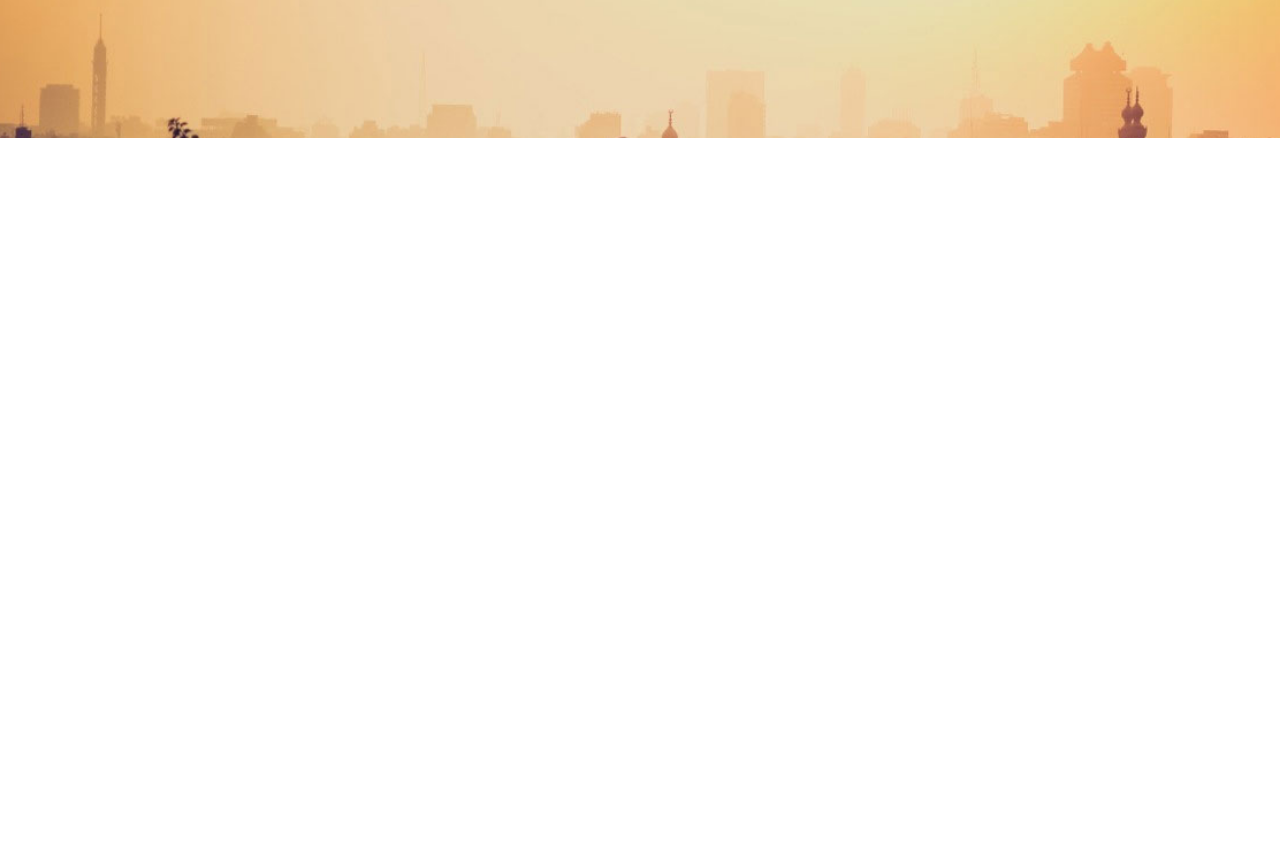
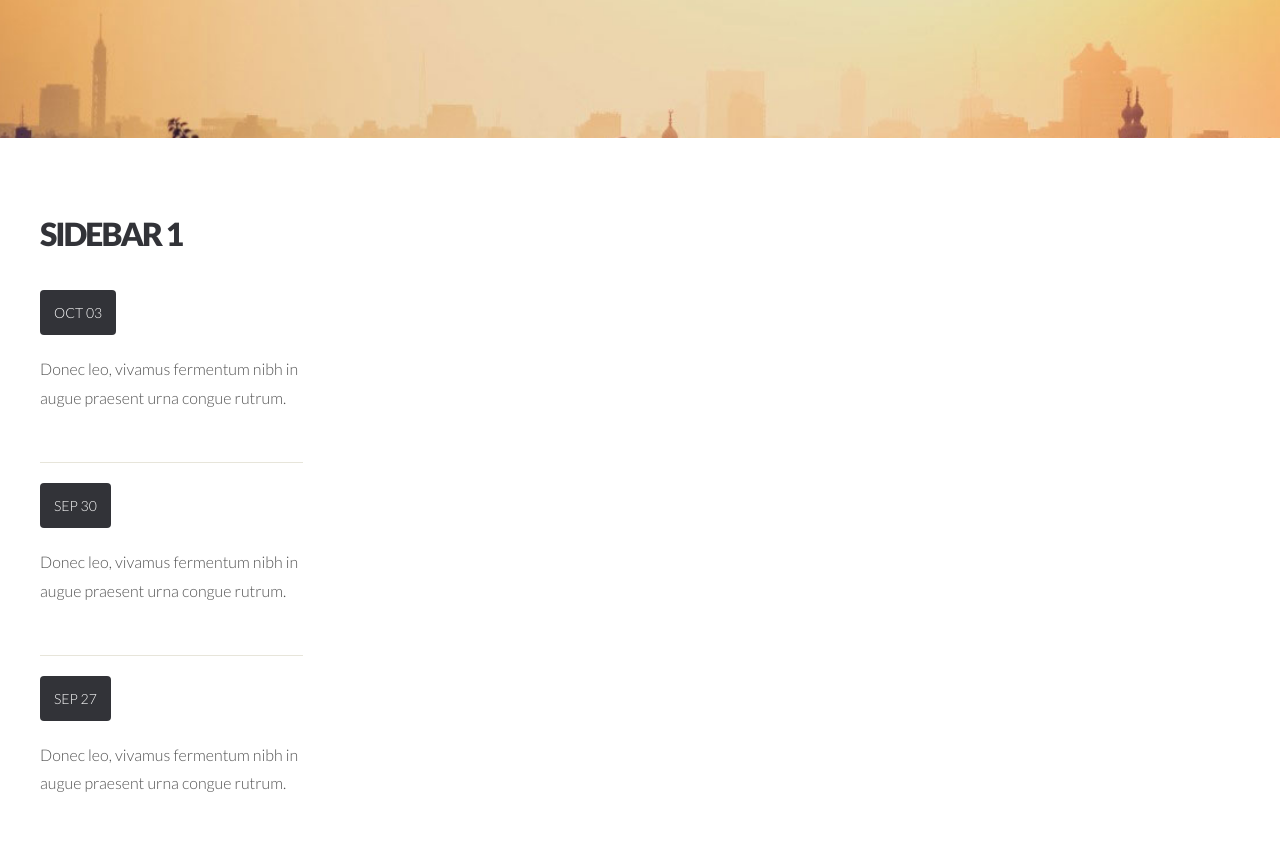
Before and after one commit to foriv909/sample, a plain HTML site: page demo5/index.html in a window 1280 px wide. Shown: the part 380-1230 px from the top of the page. Before the commit the page ends 800 px from the top, so only its background shows below. Drawn offline with Linux system fonts and the light colour scheme; a web font is replaced by a local one.

Commit message:
main-left sidebar carry out

```diff
--- a/demo5/index.html
+++ b/demo5/index.html
@@ -30,6 +30,53 @@
                     </div>
                 </div>
             </div>
+            <div class="wrapper-main">
+                <div class="main-container">
+                    <div class="row">
+                        <div class="main-left">
+                            <div class="main-left-sidebar">
+                                <div class="main-left-header">
+                                    <div class="left-header-logo">Sidebar 1</div>
+                                </div>
+                                <ul class="left-style">
+                                    <li class="left-style-first">
+                                        <div class="left-date">
+                                            <a href="#" class="left-date-a">Oct
+                                                <b>03</b>
+                                            </a>
+                                        </div>
+                                        <div class="left-date-des">
+                                            <a href="#" class="left-date-des-a">Donec leo, vivamus fermentum nibh in augue praesent urna congue rutrum.</a>
+                                        </div>
+                                    </li>
+                                    <li class="left-style-other">
+                                        <div class="left-date">
+                                            <a href="#" class="left-date-a">SEP
+                                                <b>30</b>
+                                            </a>
+                                        </div>
+                                        <div class="left-date-des">
+                                            <a href="#" class="left-date-des-a">Donec leo, vivamus fermentum nibh in augue praesent urna congue rutrum.</a>
+                                        </div>
+                                    </li>
+                                    <li class="left-style-other">
+                                        <div class="left-date">
+                                            <a href="#" class="left-date-a">SEP
+                                                <b>27</b>
+                                            </a>
+                                        </div>
+                                        <div class="left-date-des">
+                                            <a href="#" class="left-date-des-a">Donec leo, vivamus fermentum nibh in augue praesent urna congue rutrum.</a>
+                                        </div>
+                                    </li>
+                                </ul>
+                            </div>
+                        </div>
+                        <div class="main-center"></div>
+                        <div class="main-right"></div>
+                    </div>
+                </div>
+            </div>
         </div>
     </body>
 </html>
--- a/demo5/style.css
+++ b/demo5/style.css
@@ -88,3 +88,90 @@ html, body, div, span, applet, object, iframe, h1, h2, h3, h4, h5, h6, p, blockq
 .nav-item:hover{
     color: #fff;
 }
+
+.wrapper-main{
+    overflow:hidden;
+    padding: 80px 0;
+    background: #fff;
+}
+
+.main-container{
+    margin-left: auto;
+    margin-right: auto;
+    width: 1200px;
+}
+
+.row{
+    /*待詢問為什麼設-50px*/
+    margin-left: -50px;
+}
+
+.main-left{
+    padding-left: 50px;
+    width: 25%;
+}
+
+.main-left-sidebar{
+    padding: 0px;
+}
+
+.main-left-header{
+    margin-bottom: 40px;
+}
+
+.left-header-logo{
+    letter-spacing: -2px;
+    text-transform: uppercase;
+    font-weight: 900;
+    font-size: 32px;
+    color: #323338;
+}
+
+.left-style{
+    margin: 0px;
+    padding: 0px;
+    list-style: none;
+}
+
+.left-style-first{
+    padding: 0px 0px 25px 0px;
+    border-top: none;
+}
+
+.left-style-other{
+    padding: 20px 0px 25px 0px;
+    border-top: 1px solid #E7E5DA;
+}
+
+.left-date{
+    display: inline-block;
+    margin: 0px 0px 20px 0px;
+    padding: 14px 14px;
+    background: #323338;
+    border-radius: 4px;
+    line-height: normal;
+    text-align: center;
+    text-transform: uppercase;
+    font-family: 'Abel', sans-serif;
+    font-size: 14px;
+    color: #FFFFFF;
+}
+
+.left-date-a{
+    font-weight: 100;
+    color: #FFFFFF;
+    text-decoration: none;
+}
+
+.left-date-des{
+    margin-bottom: 24px;
+}
+
+.left-date-des-a{
+    font-size: 16px;
+    font-weight: 100;
+    display: block;
+    text-decoration: none;
+    color: #525252;
+    line-height: 180%;
+}
```
